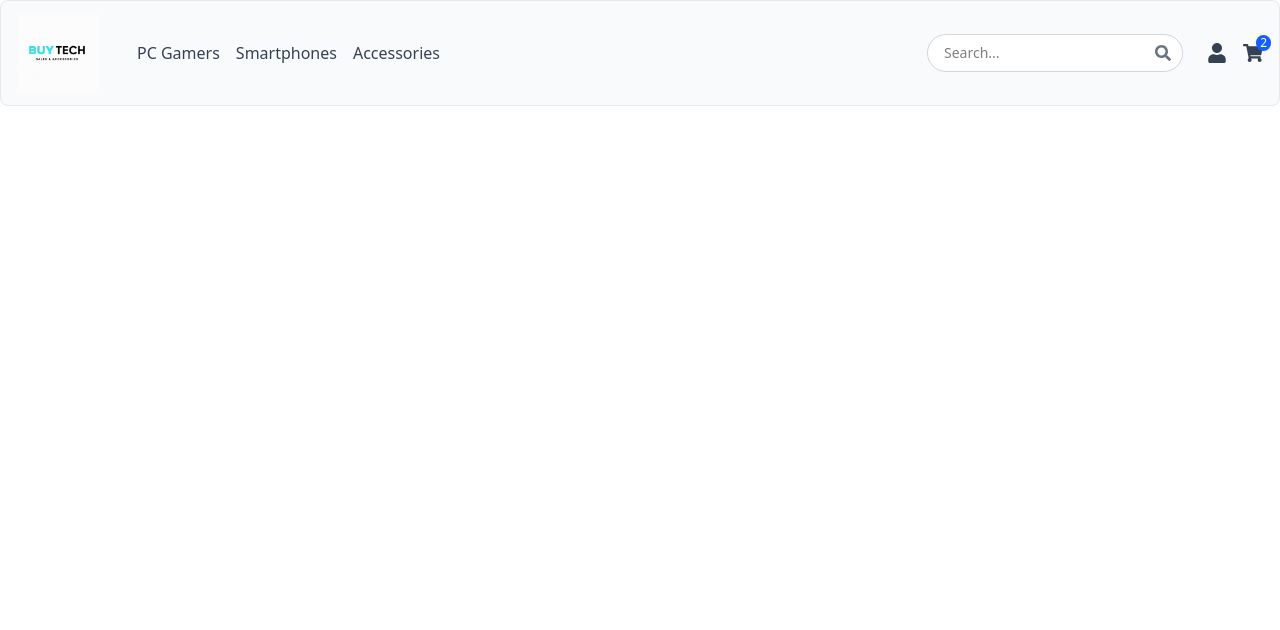
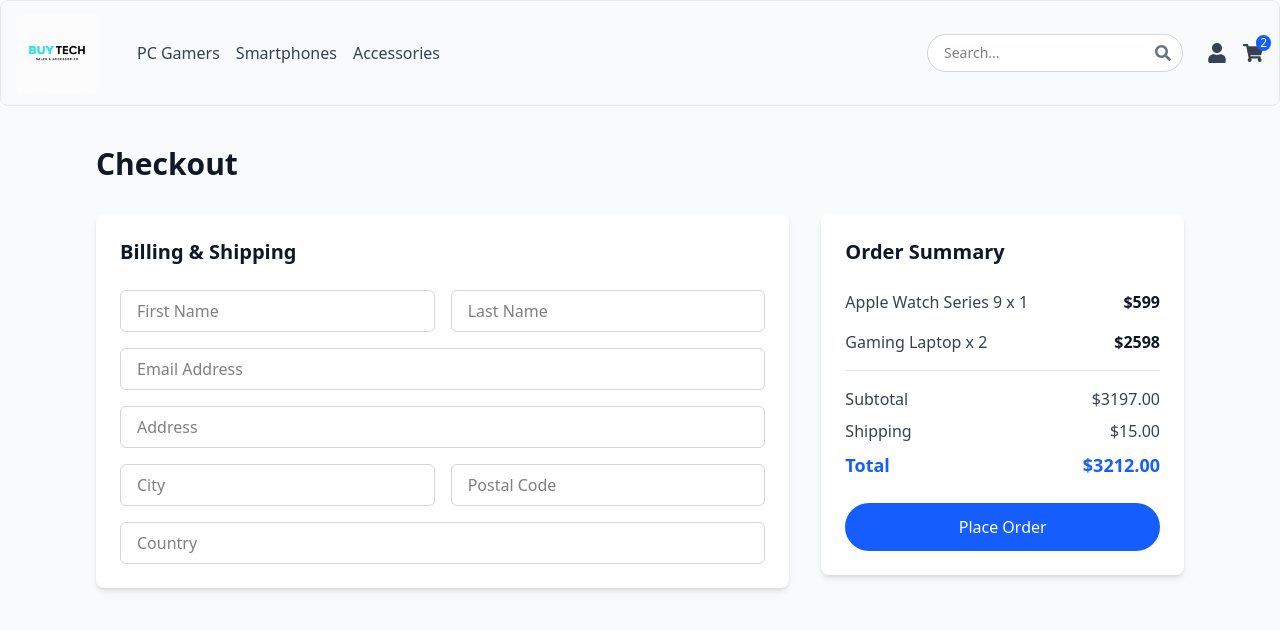
Before and after one commit to Mohamed-Nour-Bechedli/E-commerce, a React (Vite) app in the folder client/: page /checkout in a window 1280 px wide. Shown: the top 630 px of the page. Built offline with nearby package versions, Linux system fonts and the light colour scheme.

Commit message:
Uncommented the route for the checkout page in approutes

```diff
--- a/client/src/routes/AppRoutes.jsx
+++ b/client/src/routes/AppRoutes.jsx
@@ -7,7 +7,7 @@ import ProductDetails from "../pages/ProductDetails";
 import Cart from "../pages/Cart";
 // import Login from "./pages/Login";
 // import Register from "./pages/Register";
-// import Checkout from "./pages/Checkout";
+import Checkout from "../pages/Checkout";
 
 const AppRoutes = () => {
     return (
@@ -20,7 +20,7 @@ const AppRoutes = () => {
                 <Route path="/cart" element={<Cart />} />
                 {/* <Route path="/login" element={<Login />} /> */}
                 {/* <Route path="/register" element={<Register />} /> */}
-                {/* <Route path="/checkout" element={<Checkout />} /> */}
+                <Route path="/checkout" element={<Checkout />} />
             </Routes>
             {/* <Footer /> */}
         </div >
```
